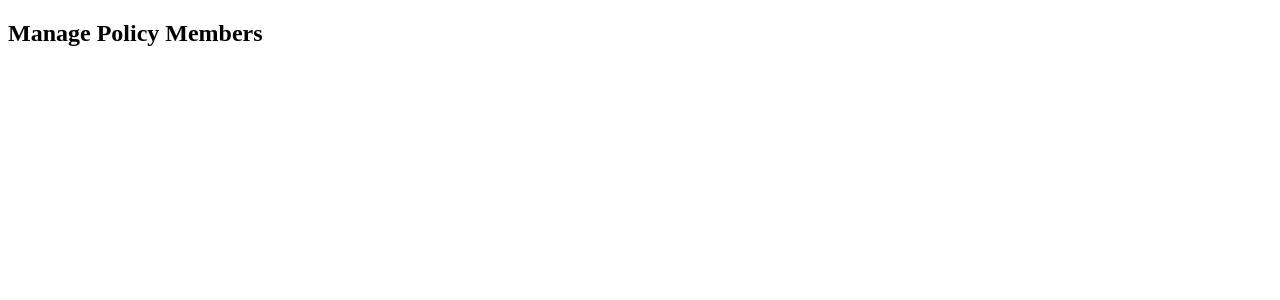
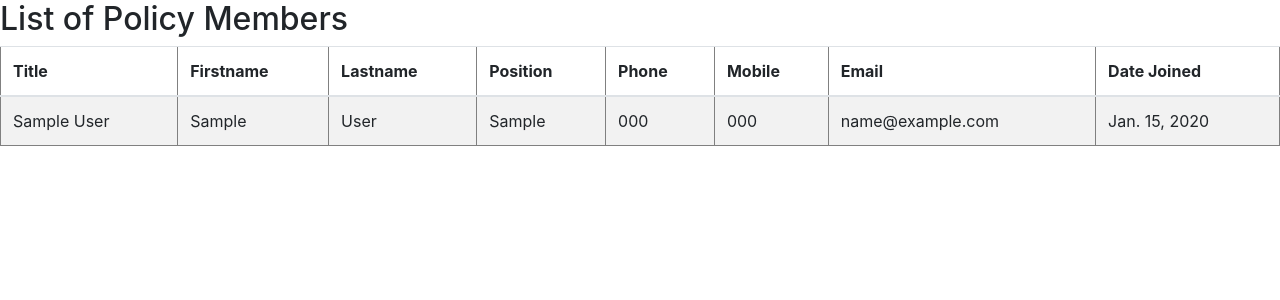
Before and after one commit to liyabonasaki/upms, a Django app: page /members/ in a window 1280 px wide. Shown: the top 300 px of the page. Run offline with Django 4.2, Linux system fonts and the light colour scheme; tables that the repository leaves empty hold one stand-in row (values such as "Sample post"); some libraries are stand-ins or nearby versions.

Commit message:
adding members to members_table

```diff
--- a/members/models.py
+++ b/members/models.py
@@ -1,7 +1,6 @@
 from django.db import models
 
 
-# Create your models here.
 class Members(models.Model):
     # code_member = models.ForeignKey('members.Member', on_delete  = models.PROTECT, related_name = 'members')
 
@@ -12,6 +11,7 @@ class Members(models.Model):
     phone       = models.CharField('Phone'          , max_length=35            , blank=True)
     mobile      = models.CharField('Mobile'         , max_length=35            , blank=True)
     email1      = models.EmailField('Email 1'       , max_length=50            , blank=True)
+    date_joined = models.DateField(null=True)
 
     def __str__(self):
         return str(self.first_name) + '' + str(self.last_name)
--- a/members/templates/members.html
+++ b/members/templates/members.html
@@ -2,10 +2,50 @@
 <html lang="en">
 <head>
     <meta charset="UTF-8">
+    <link rel="stylesheet"
+	href="https://stackpath.bootstrapcdn.com/bootstrap/4.5.2/css/bootstrap.min.css"
+	integrity="sha384-JcKb8q3iqJ61gNV9KGb8thSsNjpSL0n8PARn9HuZOnIxN0hoP+VmmDGMN5t9UJ0Z"
+	crossorigin="anonymous">
     <title>members</title>
+
 </head>
+
 <body>
-<h2>Manage Policy Members</h2>
+<div>
+    <h2>List of Policy Members</h2>
+</div>
 
+    <table border="" class="table table-striped table-responsive-md">
+        <thead>
+            <tr>
+                <th>Title</th>
+                <th>Firstname</th>
+                <th>Lastname</th>
+                <th>Position</th>
+                <th>Phone</th>
+                <th>Mobile</th>
+                <th>Email</th>
+                <th>Date Joined</th>
+            <tr/>
+        </thead>
+
+        <tbody>
+            <div>
+                {% if members %}
+                {% for x in members %}
+                <td> {{ x.title}}           </td>
+                <td> {{ x.first_name }}     </td>
+                <td> {{ x.last_name }}      </td>
+                <td> {{ x.position }}       </td>
+                <td> {{ x.phone }}          </td>
+                <td> {{ x.mobile }}         </td>
+                <td> {{ x.email1 }}         </td>
+                <td> {{ x.date_joined }}    </td>
+                <tr> {% endfor %}           </tr>
+                <tr> {% endif %}            </tr>
+            </div>
+        </tbody>
+    </table>
 </body>
+
 </html>
--- a/members/views.py
+++ b/members/views.py
@@ -1,16 +1,20 @@
-from deprecated import deprecated
-from django.shortcuts import render
-from django.http import HttpResponse
-from django.template import loader
-
-# Create your views here.
-
+from deprecated                                                import deprecated
+from django.shortcuts                                          import render
+from django.http                                               import HttpResponse
+from django.template                                           import loader
+from members.models                                            import Members
 
 
 @deprecated(version='1.0', reason="moving away from this function --> due to templates")
 def policy_members(request):
     return HttpResponse("Manage Policy Members")
 
+
 def policy_members(request):
+    members = Members.objects.all().values()
     template = loader.get_template('members.html')
-    return HttpResponse(template.render())
+
+    context = {
+        'members' : members,
+    }
+    return HttpResponse(template.render(context, request))
```
Also changed, not shown: members/lib/add_members.py (added, +18 -0 lines), upms/tests/matplot_lib.py (+4 -4 lines), members/lib/__init__.py (added), members/migrations/0002_members_date_joined.py (added).
